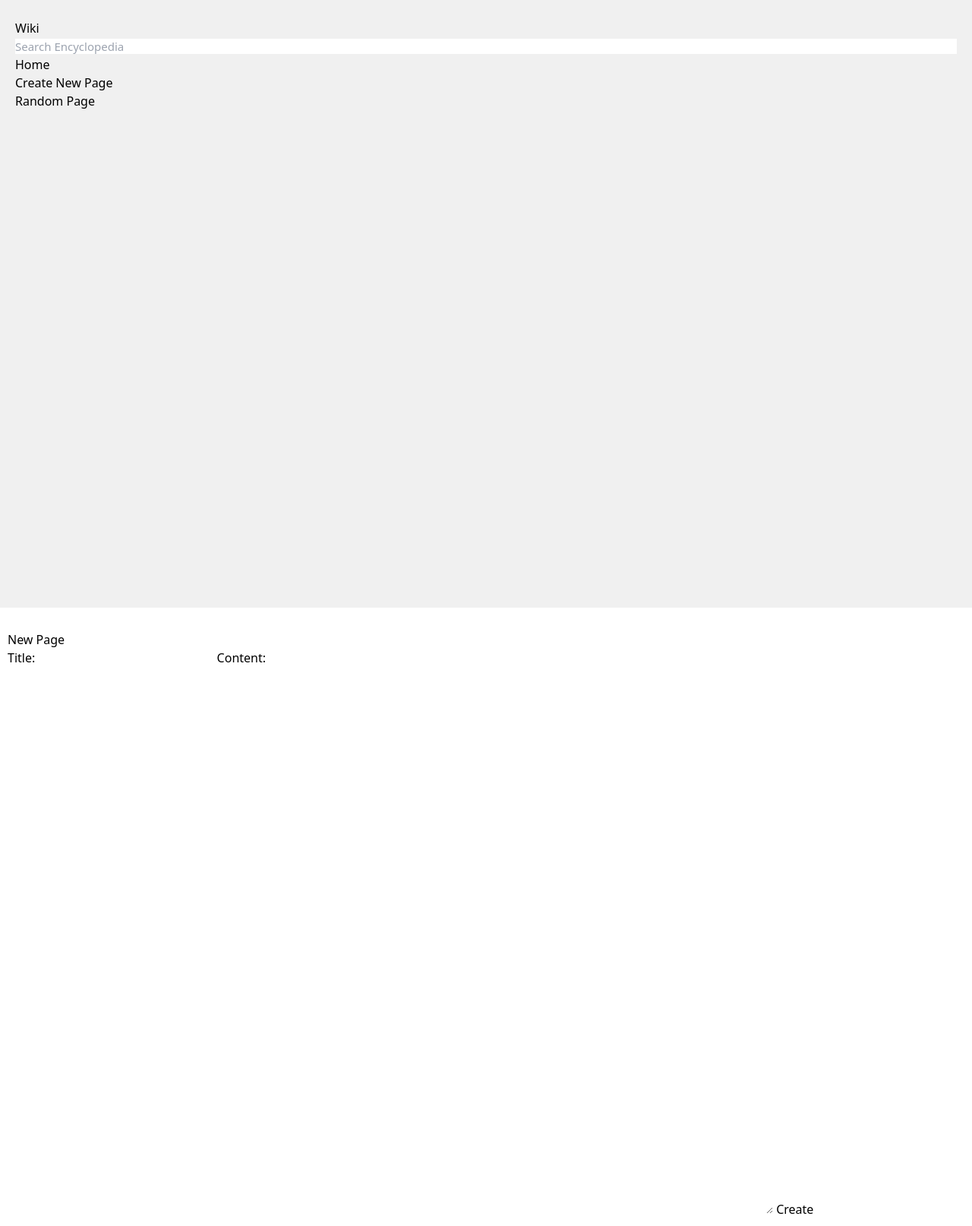
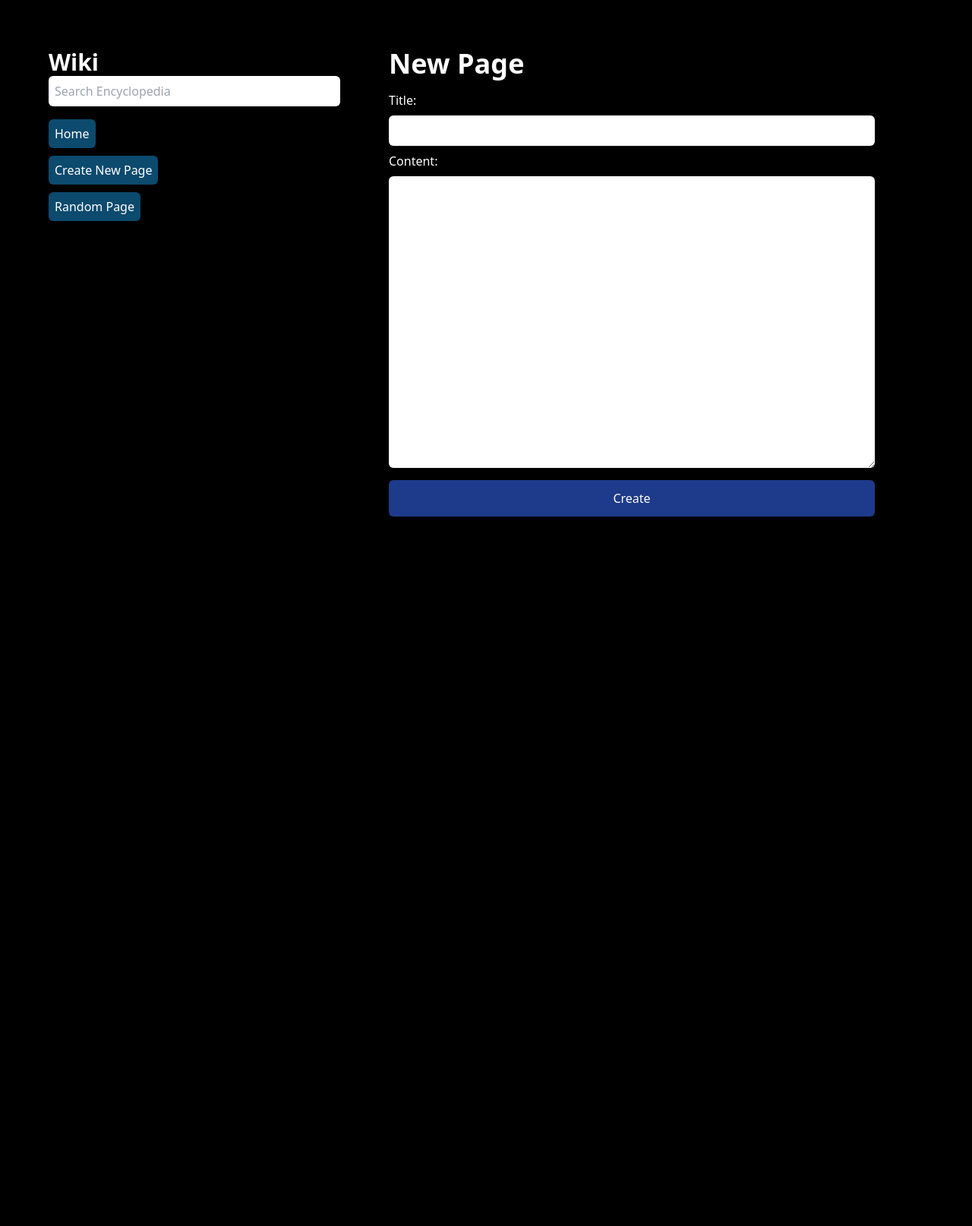
Before and after one commit to ArturoAMejia/wiki, a Django app: page /new-page/ in a window 1280 px wide. Shown: the whole page at 76% size. After the commit the page ends 680 px from the top, so only its background shows below. Run offline with Django 3.2, Linux system fonts and the light colour scheme; some libraries are stand-ins or nearby versions.

Commit message:
styles done

```diff
--- a/encyclopedia/static/encyclopedia/styles.css
+++ b/encyclopedia/static/encyclopedia/styles.css
@@ -5,16 +5,6 @@ body {
 
 code {
     white-space: pre;
-}
-
-h1 {
-    margin-top: 0px;
-    padding-top: 20px;
-}
-
-textarea {
-    height: 90vh;
-    width: 80%;
 }
 
 .main {
@@ -36,3 +26,7 @@ textarea {
 .sidebar h2 {
     margin-top: 5px;
 }
+
+h1{
+    font-size: 32px;
+}
--- a/encyclopedia/templates/encyclopedia/404.html
+++ b/encyclopedia/templates/encyclopedia/404.html
@@ -1,5 +1,5 @@
 {% extends 'encyclopedia/layout.html' %}
 
 {% block body %}
-<h1>{{ message }}</h1>
+<h1 class="text-5xl text-red-800 text-center">{{ message }}</h1>
 {% endblock %}
--- a/encyclopedia/templates/encyclopedia/index.html
+++ b/encyclopedia/templates/encyclopedia/index.html
@@ -1,10 +1,10 @@
 {% extends "encyclopedia/layout.html" %} {% block title %} Encyclopedia {%endblock %}
 {% block body %}
-<h1>All Pages</h1>
+<h1 class="text-4xl font-bold mb-4">All Pages</h1>
 
-<ul>
+<ul class="list-disc text-lg ">
   {% for entry in entries %}
-  <li>
+  <li class="hover:text-sky-900">
     <a href="{% url 'entry' entry %}"> {{ entry }} </a>
   </li>
   {% endfor %}
--- a/encyclopedia/templates/encyclopedia/layout.html
+++ b/encyclopedia/templates/encyclopedia/layout.html
@@ -7,31 +7,51 @@
     <title>{% block title %}{% endblock %}</title>
     <link href="{% static 'encyclopedia/styles.css' %}" rel="stylesheet" />
     <script src="https://cdn.tailwindcss.com"></script>
+    <script>
+      tailwind.config = {
+        theme: {
+          extend: {
+            colors: {
+              clifford: "#da373d",
+            },
+          },
+        },
+      };
+    </script>
   </head>
-  <body>
-    <div class="row">
-      <div class="sidebar col-lg-2 col-md-3">
-        <h2>Wiki</h2>
+  <body class="bg-black text-white m-16 font-">
+    <div class="flex">
+      <div class="w-1/3">
+        <h2 class="text-3xl font-bold">Wiki</h2>
         <form method="get" action="{% url 'search' %}">
           <input
-            class="search"
+            class="p-2 rounded-md w-full text-black"
             type="text"
             name="q"
             placeholder="Search Encyclopedia"
           />
         </form>
-        <div>
-          <a href="{% url 'index' %}">Home</a>
+        <div class="my-6">
+          <a class="p-2 bg-sky-900 mt-4 rounded-md" href="{% url 'index' %}"
+            >Home</a
+          >
         </div>
-        <div>
-          <a href="{% url 'new_page' %}"> Create New Page </a>
+        <div class="my-6">
+          <a class="p-2 bg-sky-900 mt-4 rounded-md" href="{% url 'new_page' %}">
+            Create New Page
+          </a>
         </div>
-        <div>
-          <a href="{% url 'random_page' %}"> Random Page </a>
+        <div class="my-6">
+          <a
+            class="p-2 bg-sky-900 mt-4 rounded-md"
+            href="{% url 'random_page' %}"
+          >
+            Random Page
+          </a>
         </div>
         {% block nav %} {% endblock %}
       </div>
-      <div class="main col-lg-10 col-md-9">{% block body %} {% endblock %}</div>
+      <main class="px-16 w-2/3 h-screen">{% block body %} {% endblock %}</main>
     </div>
   </body>
 </html>
--- a/encyclopedia/templates/encyclopedia/new-page.html
+++ b/encyclopedia/templates/encyclopedia/new-page.html
@@ -1,23 +1,31 @@
 {% extends 'encyclopedia/layout.html' %} {% block title %}New page{% endblock %}
-{% block body %}
-
-{% if error %}
-<h2>{{ error }}</h2>
+{% block body %} {% if error %}
+<h2 class="text-3xl font-bold">{{ error }}</h2>
 {% endif %}
 
-<h1>New Page</h1>
+<h1 class="text-4xl font-bold mb-4">New Page</h1>
 
 <!-- TODO: Style this -->
 
-<form action="{% url 'new_page' %}" method="post">
+<form class="flex flex-col gap-2" action="{% url 'new_page' %}" method="post">
   {% csrf_token %}
 
   <label for="title">Title:</label>
-  <input type="text" name="title" id="title" />
+  <input
+    class="p-2 rounded-md w-full text-black"
+    type="text"
+    name="title"
+    id="title"
+  />
 
   <label for="content">Content:</label>
-  <textarea name="content" id="content" cols="30" rows="10"></textarea>
-
-  <button type="submit">Create</button>
+  <textarea
+    class="w-full h-96 rounded-md text-black p-2"
+    name="content"
+    id="content"
+    cols="20"
+    rows="5"
+  ></textarea>
+  <button class="bg-blue-900 rounded-md p-3 mt-2" type="submit">Create</button>
 </form>
 {% endblock %}
```
Also changed, not shown: encyclopedia/templates/encyclopedia/edit-page.html (+15 -4 lines), encyclopedia/templates/encyclopedia/entry.html (+6 -8 lines), encyclopedia/templates/encyclopedia/result.html (+5 -5 lines), entries/CSS.md (+1 -1 lines), entries/Django.md (+2 -0 lines).
